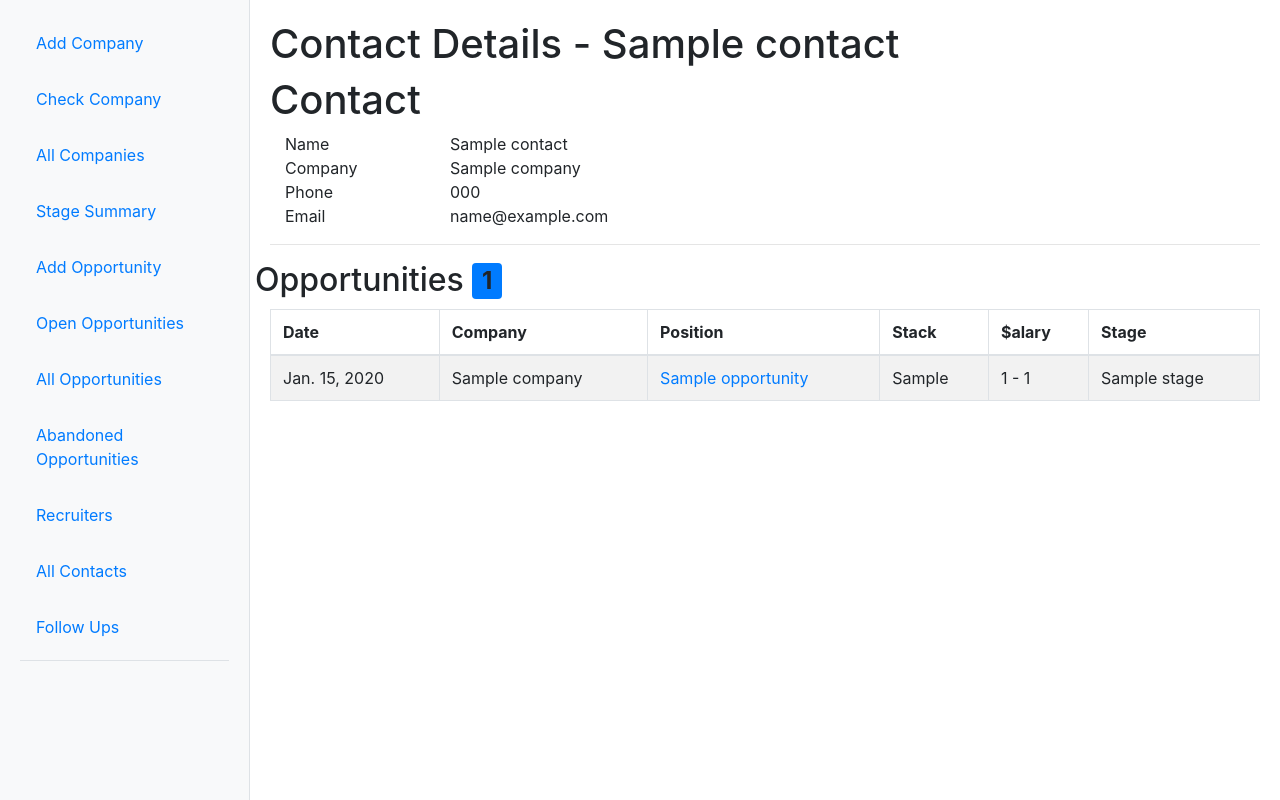
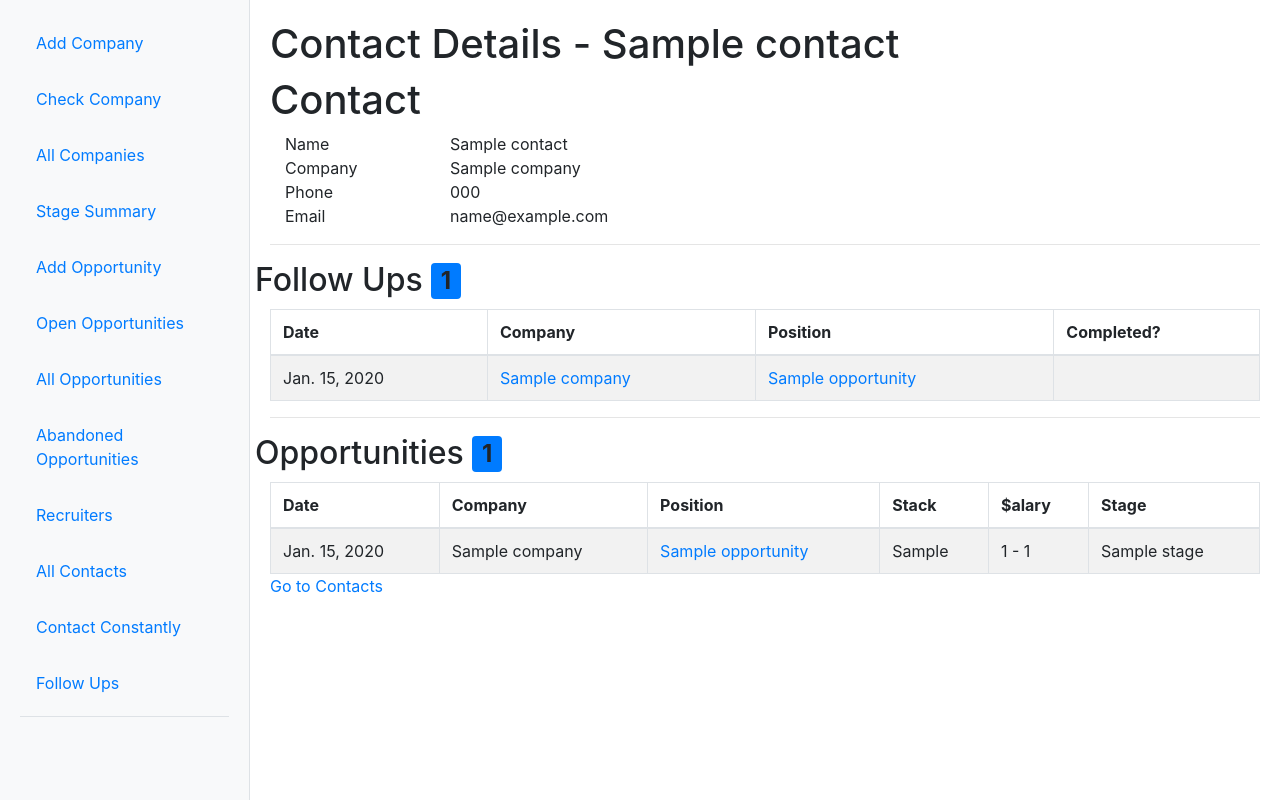
Before and after one commit to scedastic/opportunity_tracker, a Django app: page /contact/1/ in a window 1280 px wide. Run offline with Django 4.2, Linux system fonts and the light colour scheme; tables that the repository leaves empty hold one stand-in row (values such as "Sample post"); some libraries are stand-ins or nearby versions.

Commit message:
front end

```diff
--- a/opportunity_tracker/static/styles.css
+++ b/opportunity_tracker/static/styles.css
@@ -12,3 +12,9 @@
 .table-wrapper-scroll-y {
     display: block;
 }
+
+.contact-detail-table {
+    height: auto !important;
+    max-height: 220px;
+    overflow-y: auto;
+}
--- a/opportunity_tracker/templates/contact_detail.html
+++ b/opportunity_tracker/templates/contact_detail.html
@@ -21,13 +21,48 @@
 <hr/>
 
 <div class="row">
+    <h2>Follow Ups
+        {% if follow_ups_count is not None %}
+                <span class="badge bg-primary  ms-2 position-relative"  style="top: -2px;">{{ follow_ups_count }}</span>
+            {% endif %}</h2>
+    </h2>
+</div>
+<div class="table-border table-wrapper-scroll-y my-custom-scrollbar contact-detail-table">
+    <table class="table table-striped table-bordered dt-responsive nowrap mb-0">
+        <thead>
+            <th>Date</th>
+            <th>Company</th>
+            <th>Position</th>
+            <th>Completed?</th>
+        </thead>
+        <tbody>
+            {% for f in follow_ups %}
+            <tr>
+                <td>{{ f.follow_up_date }}</td>
+                <td>{% if f.company %}<a href="{% url 'company-view' f.company.id %}">{{ f.company }}</a>{% endif %}</td>
+                <td>{% if f.opportunity %}<a href="{% url 'opportunity_view' f.opportunity.id %}">{{ f.opportunity.job_title }}</a>{% endif %}</td>
+                <td>
+                    {% if f.completed %}
+                        {% include 'svg/check_mark' %}
+                    {% else %}
+                        {% include 'svg/x_mark' %}
+                    {% endif %}
+                </td>
+            </tr>
+            {% endfor %}
+        </tbody>
+    </table>
+</div>
+<hr/>
+
+<div class="row">
     <h2>Opportunities
 
             {% if opportunities_count is not None %}
                 <span class="badge bg-primary  ms-2 position-relative"  style="top: -2px;">{{ opportunities_count }}</span>
             {% endif %}</h2>
 </div>
-<div class="table-border table-wrapper-scroll-y my-custom-scrollbar">
+<div class="table-border table-wrapper-scroll-y my-custom-scrollbar contact-detail-table">
     <table class="table table-striped table-bordered dt-responsive nowrap mb-0">
         <thead>
             <th>Date</th>
--- a/opportunity_tracker/templates/nav.html
+++ b/opportunity_tracker/templates/nav.html
@@ -36,6 +36,9 @@
     <a class="nav-link " aria-current="page" href="{% url 'all-contacts' %}">All Contacts</a>
   </li>
   <li class="nav-item">
+    <a class="nav-link " aria-current="page" href="{% url 'contact-constantly' %}">Contact Constantly</a>
+  </li>
+  <li class="nav-item">
     <a class="nav-link " aria-current="page" href="{% url 'current-follow-ups' %}">Follow Ups</a>
   </li>
 </ul>
```
Also changed, not shown: opportunity_tracker/templates/contact_constantly.html (added, +30 -0 lines).
